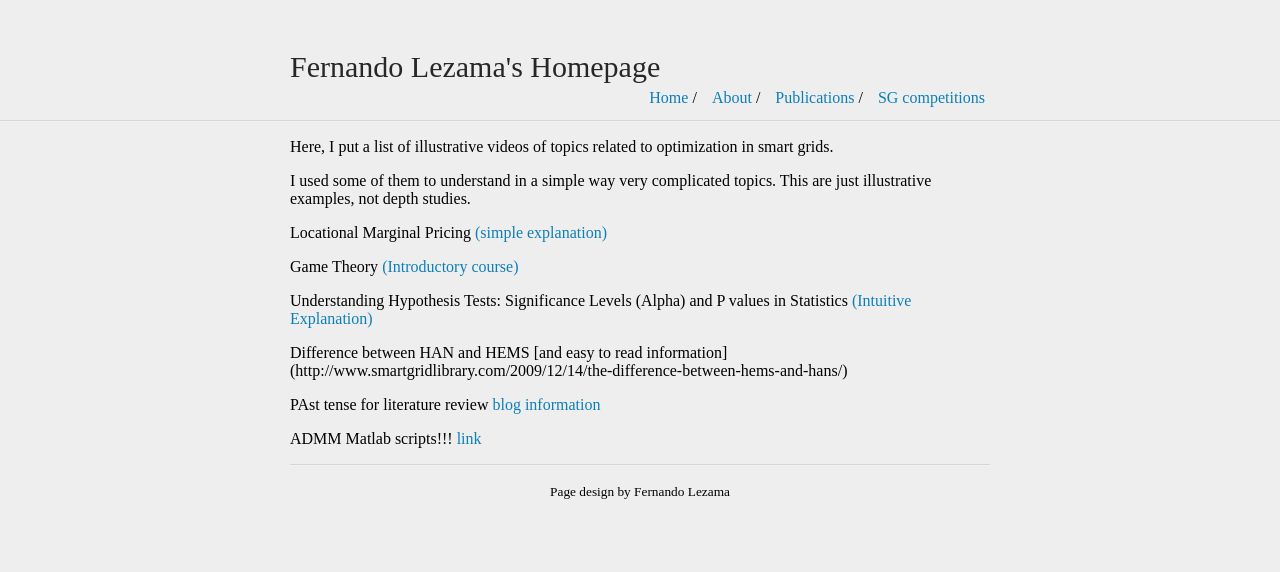
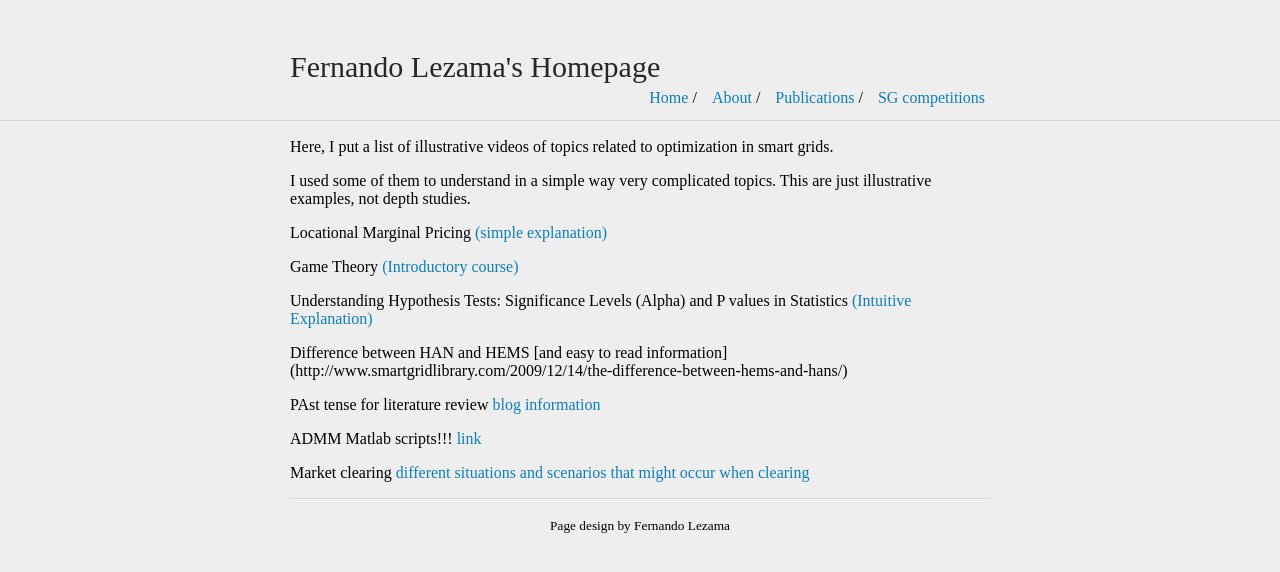
Before and after one commit to fernandolezama/fernandolezama.github.io, a Jekyll site: the page built from InterestingLinks.md, in a window 1280 px wide. Shown: the top 572 px of the page. Built offline with Jekyll 4.4.1, drawn with Linux system fonts in a browser that asks for light colours; our own code applies the rules of GitHub Pages for plain Markdown files.

Commit message:
Update InterestingLinks.md

```diff
--- a/InterestingLinks.md
+++ b/InterestingLinks.md
@@ -14,3 +14,5 @@ Difference between HAN and HEMS [and easy to read information] (http://www.smart
 PAst tense for literature review [blog information](https://www.editage.com/insights/what-tense-should-i-use-when-writing-a-literature-review)
 
 ADMM Matlab scripts!!! [link](https://web.stanford.edu/~boyd/papers/admm/)
+
+Market clearing [different situations and scenarios that might occur when clearing](http://gridlab-d.shoutwiki.com/wiki/Spec:Market)
```
